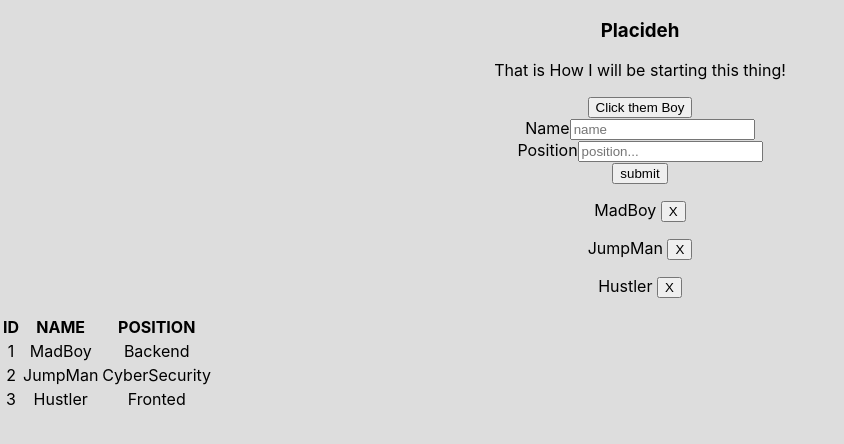
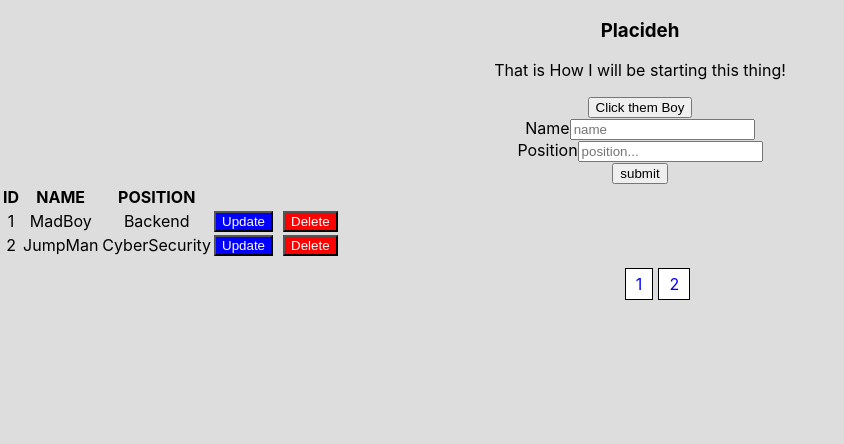
Before and after one commit to Placideh/React-Hooks-Form-Table-Project, a React (Create React App) app: page / in a window 1280 px wide. Shown: the top 444 px of the page, without its empty margins (0-844 px from the left). Built offline with nearby package versions, Linux system fonts and the light colour scheme.

Commit message:
added pagination

```diff
--- a/src/App.css
+++ b/src/App.css
@@ -27,6 +27,10 @@
 .App-link {
   color: #61dafb;
 }
+.pagination {
+  background: #000;
+  color:#fff;
+}
 
 @keyframes App-logo-spin {
   from {
--- a/src/App.js
+++ b/src/App.js
@@ -1,9 +1,9 @@
 import {useState} from 'react';
 import './App.css';
 import Header from './components/Header';
-import Tasks from './components/Tasks';
 import InputForm from './components/InputForm';
 import Table from './components/Table';
+import Pagination from './components/Pagination';
 function App() {
   const [will,setWill]=useState([
     {
@@ -20,8 +20,19 @@ function App() {
       id:3,
       name:'Hustler',
       position:'Fronted'
+    },
+    {
+      id:4,
+      name:'Eager',
+      position:'FullStack'
     }
   ]);
+  const [rowsPerPage]=useState(2);
+  const [currentPage,setCurrentPage]=useState(0);
+  let start=rowsPerPage*currentPage;
+  let end=start+rowsPerPage;
+  const paginatedItems=will.slice(start,end);
+
   function onDelete(id) {
   const newArray=will.filter((w)=>{
     return w.id!==id;
@@ -32,12 +43,13 @@ function App() {
     let id=Math.ceil(Math.random()*100)+1;
     setWill([...will,{id,name,position}]);
   }
+  const paginate=(page)=>{setCurrentPage(page)}
   return (
     <div className="App">
     <Header  />
     <InputForm saveWill={onSave}/>
-    <Tasks will={will} delTask={onDelete}/>
-    <Table will={will}/>
+    <Table will={paginatedItems} delTask={onDelete}/>
+    <Pagination totalWill={will.length} rowsPerPage={rowsPerPage} paginate={paginate}/>
     </div>
   );
 }
--- /dev/null
+++ b/src/components/Pagination.js
@@ -0,0 +1,14 @@
+export default function Pagination({totalWill,rowsPerPage,paginate}){
+  let newWill=[];
+  const pages=Math.ceil(totalWill/rowsPerPage);
+  for(let i=0;i<pages;i++){
+    newWill.push(i);
+  }
+  return (
+      <ul style={{listStyle:'none'}}>
+        {newWill.map((w)=>(
+          <li onClick={()=>paginate(w)} style={{background:'white',display:'inline',marginRight:'5px',padding:'5px 10px',border:'1px solid #000'}} key={w} ><a style={{textDecoration:'none' ,color:'blue'}} href="!#">{w+1}</a></li>
+        ))}
+      </ul>
+  );
+}
--- a/src/components/Table.js
+++ b/src/components/Table.js
@@ -1,6 +1,6 @@
 import TableTitle from './TableTitle';
 import Tablerow from './Tablerow';
-export default function Table({will}){
+export default function Table({will,delTask}){
   return (
     <table>
       <thead>
@@ -9,7 +9,7 @@ export default function Table({will}){
       <tbody>
       {
         will.map(w=>{
-          return <Tablerow key={w.id} will={w}/>
+          return <Tablerow key={w.id} will={w} delTask={delTask}/>
         })
       }
       </tbody>
--- a/src/components/Tablerow.js
+++ b/src/components/Tablerow.js
@@ -1,9 +1,11 @@
-export default function Tablerow({will}){
+export default function Tablerow({will,delTask}){
   return (
     <tr>
       <td>{will.id}</td>
       <td>{will.name}</td>
       <td>{will.position}</td>
+      <button  style={{background:'blue',color:'white',marginRight:'10px'}}>Update</button>
+      <button onClick={()=>delTask(will.id)} style={{background:'red',color:'white'}}>Delete</button>
     </tr>
   );
 }
```
